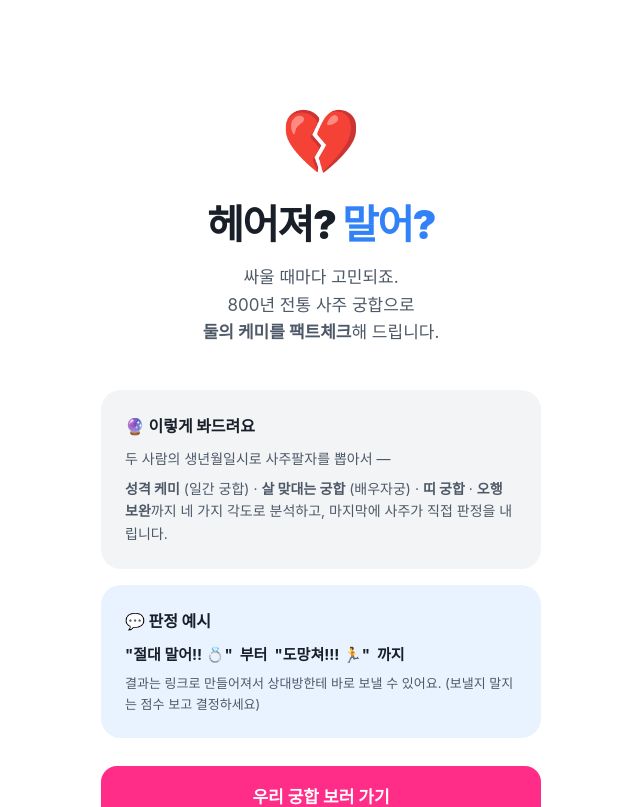
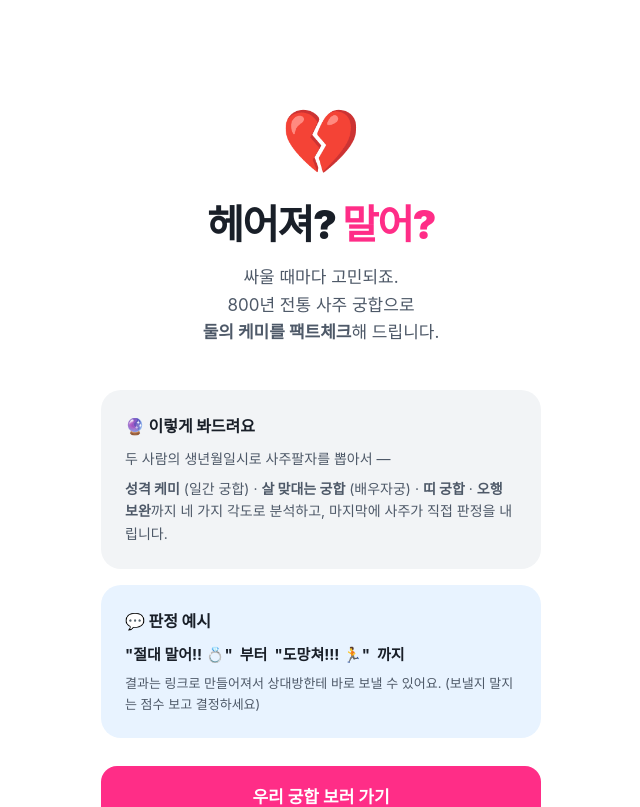
Before and after one commit to seulkikim900117/heojyeo-mareo, a Next.js app: page / in a window 1280 px wide. Shown: the top 807 px of the page, without its empty margins (319-959 px from the left). Built offline with nearby package versions, Linux system fonts and the light colour scheme.

Commit message:
Change text color in page.js

```diff
--- a/app/page.js
+++ b/app/page.js
@@ -17,7 +17,7 @@ export default function Home() {
             marginTop: 8,
           }}
         >
-          헤어져? <span style={{ color: "#3182f6" }}>말어?</span>
+                    헤어져? <span style={{ color: "#ff2d87" }}>말어?</span>
         </h1>
         <p style={{ marginTop: 14, fontSize: 17, color: "#4e5968" }}>
           싸울 때마다 고민되죠.
```
